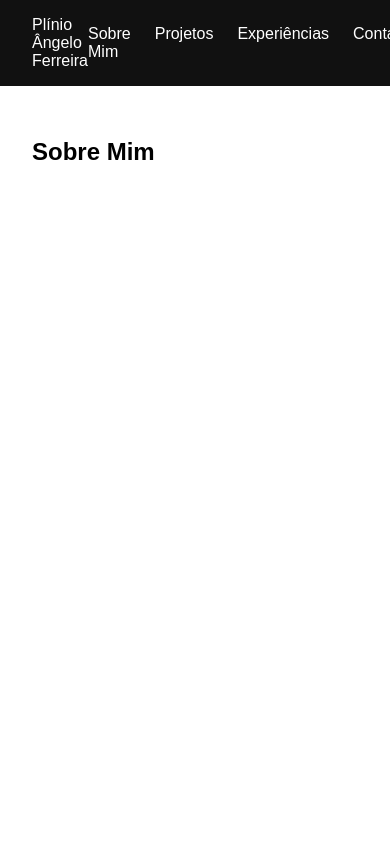
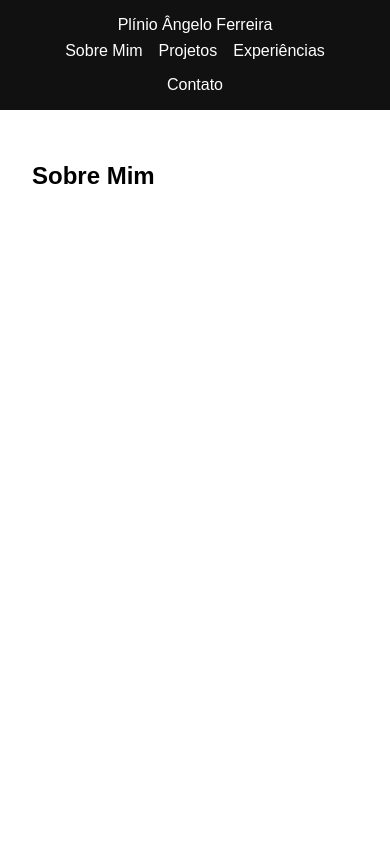
Before and after one commit to afplinio/portfolio, a React app: page / in a window 390 px wide. Shown: the top 844 px of the page. Built offline with nearby package versions, Linux system fonts and the light colour scheme; the HTML template or start-up script is replaced by a standard one.

Commit message:
Adiciona rodapé e ajustes responsivos

```diff
--- a/src/App.jsx
+++ b/src/App.jsx
@@ -1,4 +1,5 @@
 import Header from './components/Header'
+import Footer from './components/Footer'
 
 function App() {
   return (
@@ -18,6 +19,7 @@ function App() {
           <h2>Contato</h2>
         </section>
       </main>
+      <Footer />
     </>
   )
 }
--- /dev/null
+++ b/src/components/Footer.css
@@ -0,0 +1,6 @@
+.footer {
+  padding: 1.5rem;
+  background: #111;
+  color: #fff;
+  text-align: center;
+}
--- /dev/null
+++ b/src/components/Footer.jsx
@@ -0,0 +1,13 @@
+import './Footer.css'
+
+function Footer() {
+  const ano = new Date().getFullYear()
+
+  return (
+    <footer className="footer">
+      <p>© {ano} Plínio Ângelo Ferreira. Todos os direitos reservados.</p>
+    </footer>
+  )
+}
+
+export default Footer
--- a/src/components/Header.css
+++ b/src/components/Header.css
@@ -22,3 +22,16 @@
 .header__nav a:hover {
   text-decoration: underline;
 }
+
+@media (max-width: 600px) {
+  .header {
+    flex-direction: column;
+    gap: 0.5rem;
+  }
+
+  .header__nav {
+    flex-wrap: wrap;
+    justify-content: center;
+    gap: 1rem;
+  }
+}
--- a/src/index.css
+++ b/src/index.css
@@ -10,4 +10,6 @@ body {
 section {
   min-height: 100vh;
   padding: 2rem;
+  max-width: 1000px;
+  margin: 0 auto;
 }
```
